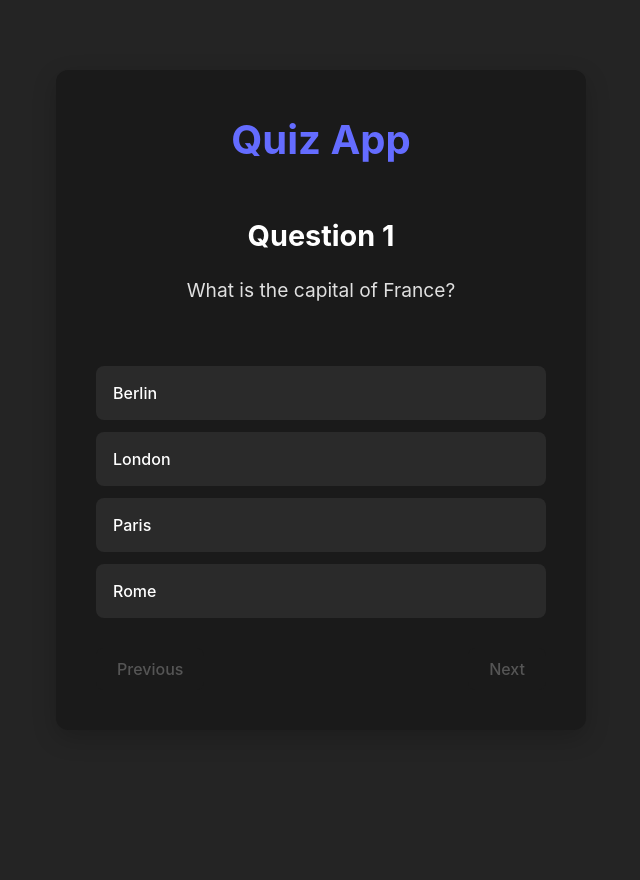
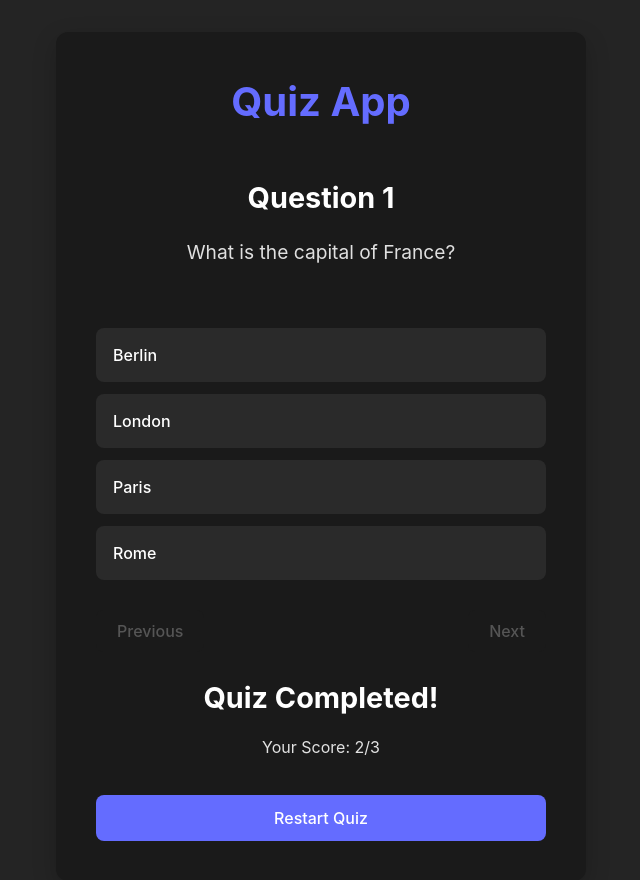
Before and after one commit to minhduyhodev/Quiz-App, a React (Vite) app: page / in a window 1280 px wide. Shown: the top 880 px of the page, without its empty margins (319-959 px from the left). Before the commit the page ends 800 px from the top, so only its background shows below. Built offline with nearby package versions, Linux system fonts and the light colour scheme.

Commit message:
Add Results component to display quiz completion and score

```diff
--- a/src/App.jsx
+++ b/src/App.jsx
@@ -1,11 +1,13 @@
 import "./index.css";
 import Quiz from "./components/quiz";
+import Results from "./components/result";
 function App() {
   return (
     <div className="app-container">
       <h1> Quiz App</h1>
 
       <Quiz />
+      <Results />
     </div>
   );
 }
--- /dev/null
+++ b/src/components/result.jsx
@@ -0,0 +1,10 @@
+function Results() {
+  return (
+    <div>
+      <h2>Quiz Completed!</h2>
+      <p>Your Score: 2/3</p>
+      <button className="restart-button">Restart Quiz </button>
+    </div>
+  );
+}
+export default Results;
```
